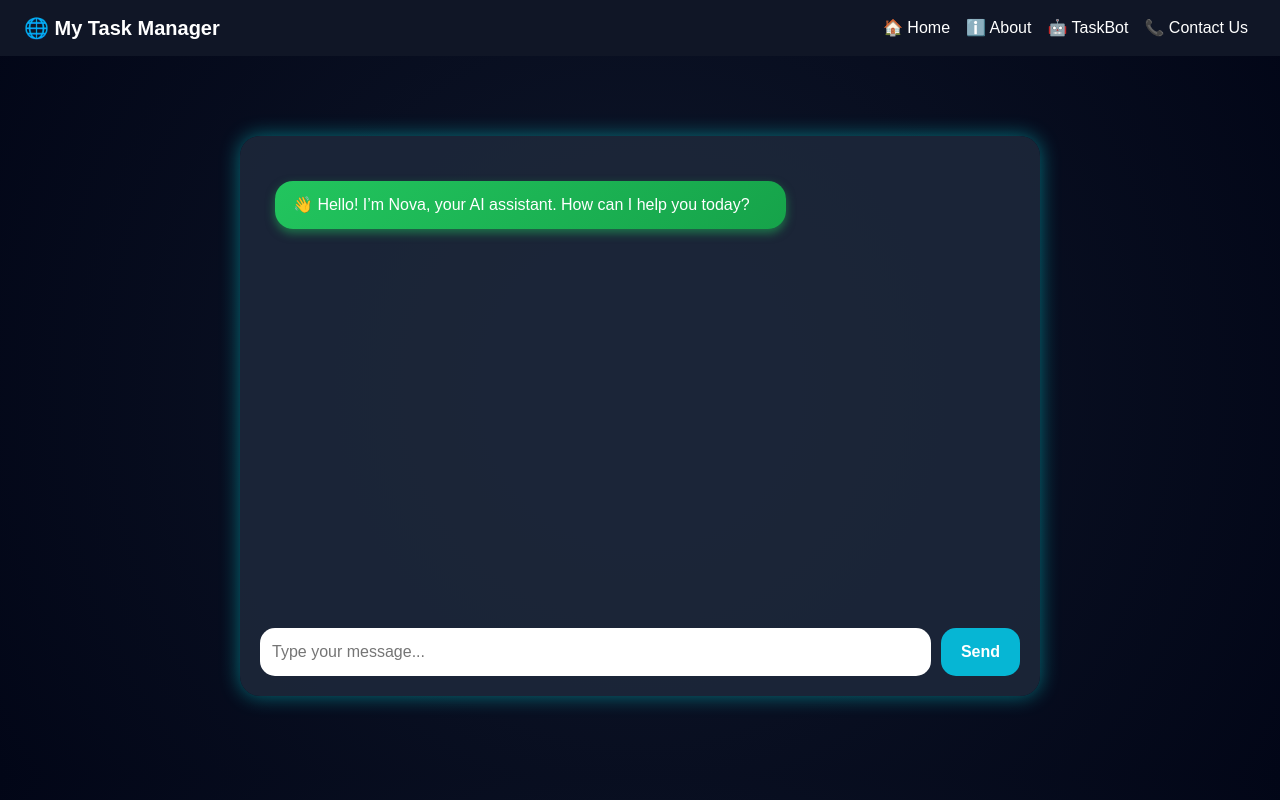
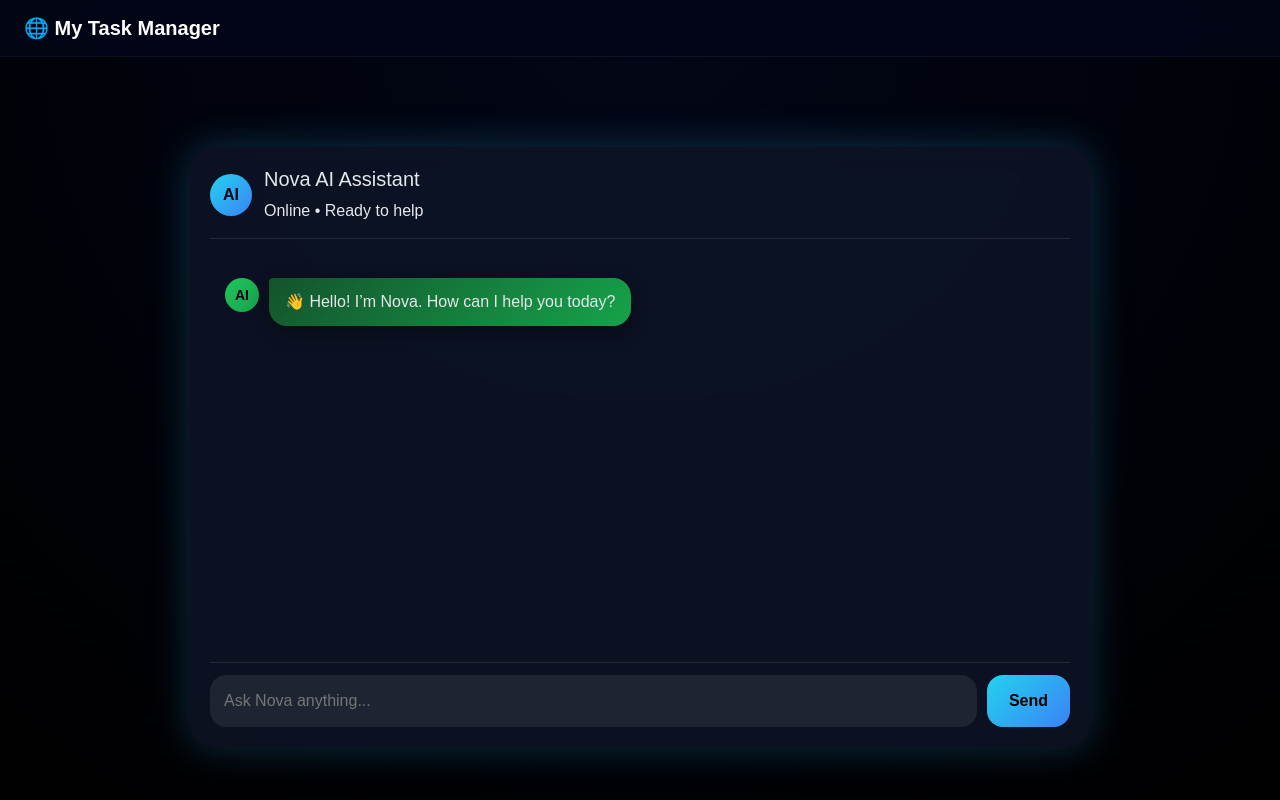
Before and after one commit to rudra00434/Smart_AI_Powered_Task_Buddy, a Flask app: page /chatbot in a window 1280 px wide. Run offline with Flask 3, Linux system fonts and the light colour scheme.

Commit message:
Refactor chatbot HTML and CSS for improved UI
Updated the styling and structure of the chatbot interface, including background colors, chat message animations, and input field adjustments. Modified the navbar and chat header for better visual hierarchy.

```diff
--- a/templates/Chatbot.html
+++ b/templates/Chatbot.html
@@ -4,202 +4,282 @@
   <meta charset="UTF-8">
   <meta name="viewport" content="width=device-width, initial-scale=1.0">
   <title>AI Chatbot - MyWebsite</title>
+
   <link href="https://cdn.jsdelivr.net/npm/bootstrap@5.3.3/dist/css/bootstrap.min.css" rel="stylesheet">
+
   <style>
     body {
-      background: radial-gradient(circle at center, #0f172a, #020617);
-      color: white;
+      background: radial-gradient(circle at top, #020617, #000000);
+      color: #e5e7eb;
       font-family: 'Poppins', sans-serif;
+      min-height: 100vh;
     }
+
     .navbar {
-      background: rgba(17, 24, 39, 0.95);
-      backdrop-filter: blur(10px);
+      background: rgba(2, 6, 23, 0.9);
+      backdrop-filter: blur(12px);
+      border-bottom: 1px solid rgba(255,255,255,0.05);
     }
+
     .chat-container {
-      max-width: 800px;
-      margin: 80px auto;
-      background: rgba(30, 41, 59, 0.85);
-      border-radius: 20px;
-      box-shadow: 0 0 20px rgba(0, 255, 255, 0.4);
+      max-width: 900px;
+      margin: 90px auto;
+      background: rgba(15, 23, 42, 0.75);
+      backdrop-filter: blur(20px);
+      border-radius: 22px;
+      box-shadow: 0 0 40px rgba(56, 189, 248, 0.25);
       padding: 20px;
-      height: 70vh;
+      height: 75vh;
       display: flex;
       flex-direction: column;
-      justify-content: space-between;
     }
+
+    .chat-header {
+      display: flex;
+      align-items: center;
+      gap: 12px;
+      padding-bottom: 15px;
+      border-bottom: 1px solid rgba(255,255,255,0.1);
+      margin-bottom: 10px;
+    }
+
+    .chat-header .ai-avatar {
+      width: 42px;
+      height: 42px;
+      background: linear-gradient(135deg, #22d3ee, #3b82f6);
+      border-radius: 50%;
+      display: flex;
+      align-items: center;
+      justify-content: center;
+      font-weight: bold;
+      color: #020617;
+    }
+
     .chat-box {
       flex: 1;
       overflow-y: auto;
       padding: 15px;
     }
+
     .chat-message {
-      margin: 10px 0;
-      padding: 12px 18px;
+      display: flex;
+      gap: 10px;
+      margin: 14px 0;
+      max-width: 85%;
+      animation: slideUp 0.35s ease;
+    }
+
+    @keyframes slideUp {
+      from { opacity: 0; transform: translateY(12px); }
+      to { opacity: 1; transform: translateY(0); }
+    }
+
+    .avatar {
+      width: 34px;
+      height: 34px;
+      border-radius: 50%;
+      display: flex;
+      align-items: center;
+      justify-content: center;
+      font-size: 14px;
+      font-weight: bold;
+    }
+
+    .user-message {
+      margin-left: auto;
+      flex-direction: row-reverse;
+    }
+
+    .user-message .avatar {
+      background: linear-gradient(135deg, #2563eb, #3b82f6);
+    }
+
+    .user-message .bubble {
+      background: linear-gradient(135deg, #1d4ed8, #2563eb);
+      border-radius: 18px 4px 18px 18px;
+      color: white;
+    }
+
+    .bot-message .avatar {
+      background: linear-gradient(135deg, #22c55e, #16a34a);
+      color: #020617;
+    }
+
+    .bot-message .bubble {
+      background: linear-gradient(135deg, #14532d, #16a34a);
+      border-radius: 4px 18px 18px 18px;
+    }
+
+    .bubble {
+      padding: 12px 16px;
+      box-shadow: 0 6px 20px rgba(0,0,0,0.3);
+    }
+
+    .typing {
+      display: flex;
+      gap: 6px;
+      padding: 10px 14px;
+      background: linear-gradient(135deg, #14532d, #16a34a);
       border-radius: 18px;
-      max-width: 70%;
-      animation: fadeIn 0.4s ease-in;
     }
-    .user-message {
-      background: linear-gradient(135deg, #2563eb, #3b82f6);
-      color: white;
-      margin-left: auto;
-      box-shadow: 0px 4px 10px rgba(37, 99, 235, 0.5);
+
+    .dot {
+      width: 8px;
+      height: 8px;
+      background: #e5e7eb;
+      border-radius: 50%;
+      animation: blink 1.4s infinite both;
     }
-    .bot-message {
-      background: linear-gradient(135deg, #22c55e, #16a34a);
-      color: white;
-      margin-right: auto;
-      box-shadow: 0px 4px 10px rgba(34, 197, 94, 0.5);
+
+    .dot:nth-child(2) { animation-delay: 0.2s; }
+    .dot:nth-child(3) { animation-delay: 0.4s; }
+
+    @keyframes blink {
+      0%,80%,100% { opacity: 0; }
+      40% { opacity: 1; }
     }
+
     .chat-input {
       display: flex;
       gap: 10px;
-      margin-top: 10px;
+      padding-top: 12px;
+      border-top: 1px solid rgba(255,255,255,0.1);
     }
+
     .chat-input input {
       flex: 1;
-      padding: 12px;
-      border-radius: 15px;
+      padding: 14px;
+      border-radius: 16px;
       border: none;
-      outline: none;
-      font-size: 16px;
-    }
-    .chat-input button {
-      padding: 12px 20px;
-      border: none;
-      border-radius: 15px;
-      background: #06b6d4;
+      background: rgba(255,255,255,0.08);
       color: white;
-      font-weight: bold;
-      transition: 0.3s;
-    }
-    .chat-input button:hover {
-      background: #0891b2;
-    }
-    @keyframes fadeIn {
-      from { opacity: 0; transform: translateY(10px); }
-      to { opacity: 1; transform: translateY(0); }
     }
 
-    /* Typing bubble animation */
-    .typing {
-      display: flex;
-      align-items: center;
-      gap: 4px;
-      background: linear-gradient(135deg, #22c55e, #16a34a);
-      color: white;
-      margin-right: auto;
-      box-shadow: 0px 4px 10px rgba(34, 197, 94, 0.5);
-      padding: 10px 15px;
-      border-radius: 18px;
-      max-width: 120px;
-    }
-    .dot {
-      width: 8px;
-      height: 8px;
-      background: white;
-      border-radius: 50%;
-      animation: blink 1.4s infinite both;
-    }
-    .dot:nth-child(2) {
-      animation-delay: 0.2s;
-    }
-    .dot:nth-child(3) {
-      animation-delay: 0.4s;
-    }
-    @keyframes blink {
-      0%, 80%, 100% { opacity: 0; }
-      40% { opacity: 1; }
+    .chat-input button {
+      padding: 14px 22px;
+      border-radius: 16px;
+      border: none;
+      background: linear-gradient(135deg, #22d3ee, #3b82f6);
+      font-weight: 700;
     }
   </style>
 </head>
+
 <body>
 
-  <!-- Navbar -->
-  <nav class="navbar navbar-expand-lg navbar-dark px-4">
-    <a class="navbar-brand fw-bold text-cyan-400" href="{{ url_for('hello_world') }}">🌐 My Task Manager</a>
-    <button class="navbar-toggler" type="button" data-bs-toggle="collapse" data-bs-target="#navbarNav">
-      <span class="navbar-toggler-icon"></span>
-    </button>
-    <div class="collapse navbar-collapse" id="navbarNav">
-      <ul class="navbar-nav ms-auto">
-        <li class="nav-item"><a class="nav-link active" href="{{ url_for('hello_world') }}">🏠 Home</a></li>
-        <li class="nav-item"><a class="nav-link active" href="{{ url_for('about') }}">ℹ️ About</a></li>
-        <li class="nav-item"><a class="nav-link active" href="{{ url_for('chatbot') }}">🤖 TaskBot</a></li>
-        <li class="nav-item"><a class="nav-link active" href="{{ url_for('contact') }}">📞 Contact Us</a></li>
-      </ul>
-    </div>
+<audio id="typingSound" preload="auto">
+  <source src="https://assets.mixkit.co/sfx/preview/mixkit-keyboard-typing-1386.mp3" type="audio/mpeg">
+</audio>
+
+<nav class="navbar navbar-dark px-4">
+  <a class="navbar-brand fw-bold">🌐 My Task Manager</a>
 </nav>
 
-  <!-- Chatbot Section -->
 <div class="chat-container">
-    <div class="chat-box" id="chatBox">
-      <div class="chat-message bot-message">👋 Hello! I’m Nova, your AI assistant. How can I help you today?</div>
-    </div>
-    <div class="chat-input">
-      <input type="text" id="userInput" placeholder="Type your message...">
-      <button onclick="sendMessage()">Send</button>
+
+  <div class="chat-header">
+    <div class="ai-avatar">AI</div>
+    <div>
+      <h5>Nova AI Assistant</h5>
+      <span>Online • Ready to help</span>
     </div>
   </div>
 
+  <div class="chat-box" id="chatBox">
+    <div class="chat-message bot-message">
+      <div class="avatar">AI</div>
+      <div class="bubble">👋 Hello! I’m Nova. How can I help you today?</div>
+    </div>
+  </div>
+
+  <div class="chat-input">
+    <input type="text" id="userInput" placeholder="Ask Nova anything...">
+    <button onclick="sendMessage()">Send</button>
+  </div>
+
+</div>
+
 <script>
+document.addEventListener("DOMContentLoaded", () => {
+
   const chatBox = document.getElementById("chatBox");
   const userInput = document.getElementById("userInput");
+  const typingSound = document.getElementById("typingSound");
   let typingBubble = null;
-
-    function addMessage(content, sender) {
-      const msg = document.createElement("div");
-      msg.classList.add("chat-message");
-      msg.classList.add(sender === "user" ? "user-message" : "bot-message");
-      msg.innerText = content;
-      chatBox.appendChild(msg);
-      chatBox.scrollTop = chatBox.scrollHeight;
-    }
 
   function showTyping() {
     typingBubble = document.createElement("div");
-      typingBubble.classList.add("typing");
-      typingBubble.innerHTML = '<div class="dot"></div><div class="dot"></div><div class="dot"></div>';
+    typingBubble.className = "chat-message bot-message";
+    typingBubble.innerHTML = `
+      <div class="avatar">AI</div>
+      <div class="typing">
+        <div class="dot"></div><div class="dot"></div><div class="dot"></div>
+      </div>`;
     chatBox.appendChild(typingBubble);
-      chatBox.scrollTop = chatBox.scrollHeight;
+    typingSound.currentTime = 0;
+    typingSound.play();
   }
 
   function hideTyping() {
-      if (typingBubble) {
-        typingBubble.remove();
+    if (typingBubble) typingBubble.remove();
     typingBubble = null;
-      }
+    typingSound.pause();
   }
 
-    async function sendMessage() {
-      const userMsg = userInput.value.trim();
-      if (userMsg === "") return;
+  function streamBotMessage(text) {
+    const msg = document.createElement("div");
+    msg.className = "chat-message bot-message";
+    msg.innerHTML = `<div class="avatar">AI</div><div class="bubble"></div>`;
+    const bubble = msg.querySelector(".bubble");
+    chatBox.appendChild(msg);
 
-      addMessage(userMsg, "user");
+    const words = text.split(" ");
+    let i = 0;
+    typingSound.currentTime = 0;
+    typingSound.play();
+
+    const interval = setInterval(() => {
+      bubble.textContent += words[i] + " ";
+      i++;
+      if (i >= words.length) {
+        clearInterval(interval);
+        typingSound.pause();
+      }
+    }, 60);
+  }
+
+  window.sendMessage = async function () {
+    const message = userInput.value.trim();
+    if (!message) return;
+
+    chatBox.innerHTML += `
+      <div class="chat-message user-message">
+        <div class="avatar">You</div>
+        <div class="bubble">${message}</div>
+      </div>`;
+
     userInput.value = "";
-
-      showTyping(); // Show bubble when waiting
+    showTyping();
 
     try {
       const res = await fetch("/chat", {
         method: "POST",
-          headers: { "Content-Type": "application/json" },
-          body: JSON.stringify({ message: userMsg })
+        headers: {"Content-Type":"application/json"},
+        body: JSON.stringify({message})
       });
       const data = await res.json();
       hideTyping();
-        addMessage(data.reply, "bot");
-      } catch (err) {
+      streamBotMessage(data.reply);
+    } catch {
       hideTyping();
-        addMessage("❌ Error: Unable to connect to server.", "bot");
+      streamBotMessage("⚠️ Server unavailable.");
     }
-    }
+  };
 
-    // Allow Enter key to send
-    userInput.addEventListener("keypress", function(e) {
-      if (e.key === "Enter") {
-        sendMessage();
-      }
+  userInput.addEventListener("keypress", e => {
+    if (e.key === "Enter") sendMessage();
+  });
+
 });
 </script>
 
```
Lines whose indentation alone changed are shown as unchanged.
